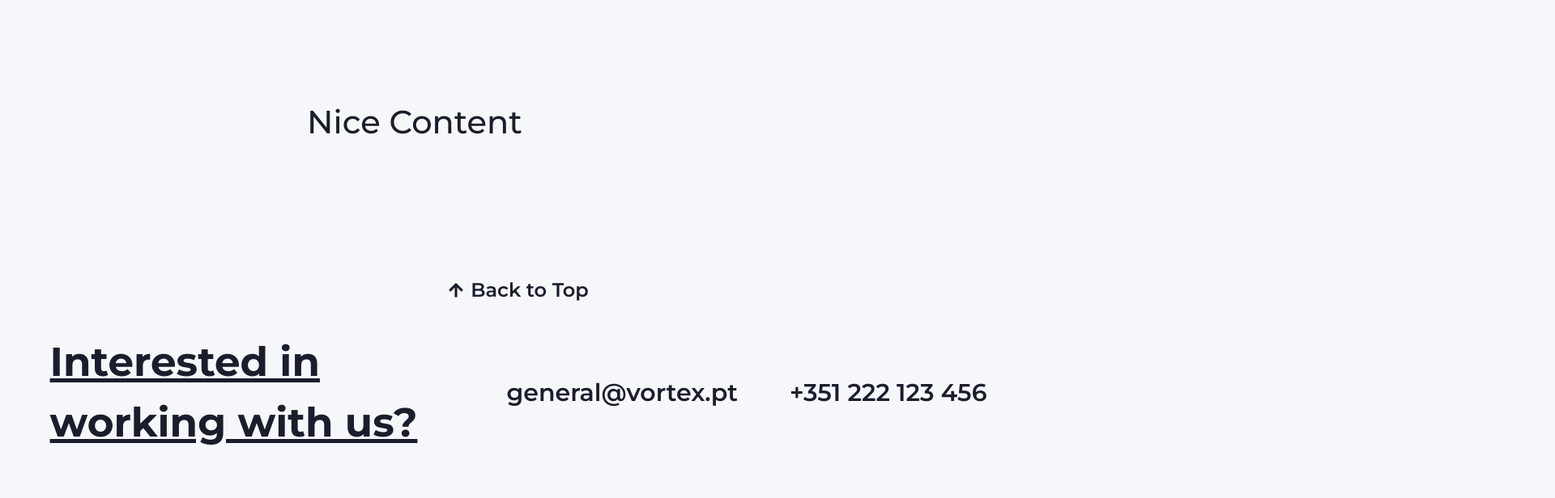
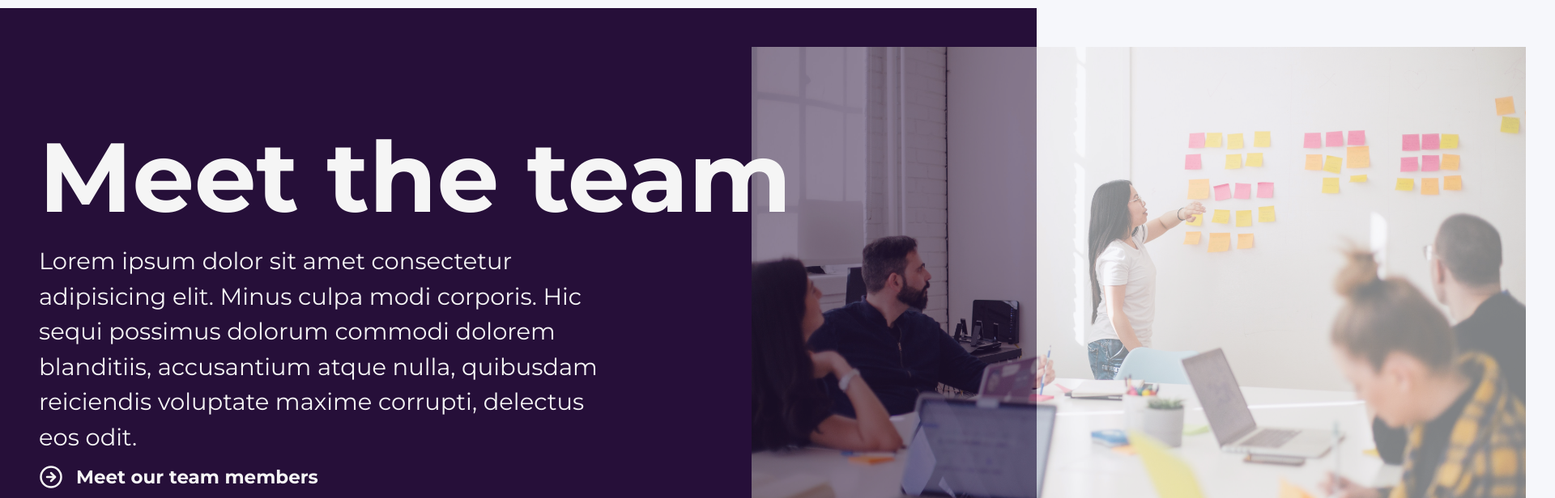
Before and after one commit to LGP21-LGP1/lgp21-lgp1.github.io, a Next.js app: page / in a window 1280 px wide. Shown: the part 60-676 px from the top of the page at 81% size, 1920 px wide, since content can reach past the window. Built offline with nearby package versions, Linux system fonts and the light colour scheme; no server answers; a web font is replaced by a local one.

Commit message:
'meet the team section' finished

```diff
--- a/pages/index.js
+++ b/pages/index.js
@@ -1,7 +1,10 @@
 import Head from 'next/head';
 import Link from 'next/link';
+import Image from 'next/image';
 import Navbar from '../components/navbar';
 import Footer from '../components/footer';
+import style from '../styles/home.module.css';
+import { FiArrowRightCircle } from 'react-icons/fi';
 
 export default function Home() {
   return (
@@ -13,7 +16,31 @@ export default function Home() {
         </Head>
         <Navbar dark={true} page={'home'} />
         <main>
-          <h1 className="title">Nice Content</h1>
+          <section id={style.meetTheTeam}>
+            <span id={style.content}>
+              <span id={style.textContent}>
+                <h2>Meet the team</h2>
+                <p>
+                  Lorem ipsum dolor sit amet consectetur adipisicing elit. Minus
+                  culpa modi corporis. Hic sequi possimus dolorum commodi
+                  dolorem blanditiis, accusantium atque nulla, quibusdam
+                  reiciendis voluptate maxime corrupti, delectus eos odit.
+                </p>
+                <Link href="/team" as={process.env.BACKEND_URL + '/team'}>
+                  <a id={style.meetTheTeamButton}>
+                    <FiArrowRightCircle size={30} />
+                    <span id={style.buttonText}>Meet our team members</span>
+                  </a>
+                </Link>
+              </span>
+              <img
+                id={style.meetTheTeamImg}
+                src="/assets/meet-the-team.png"
+                width={956}
+                height={637}
+              />
+            </span>
+          </section>
         </main>
         <Footer dark={false} />
       </div>
--- a/styles/global.css
+++ b/styles/global.css
@@ -56,13 +56,13 @@ nav > * {
 }
 
 main {
-  padding: 5rem 0;
+  margin: 0;
+  padding: 0;
   flex: 1;
   display: flex;
   flex-direction: column;
   justify-content: center;
   align-items: center;
-  max-width: 1024px;
 }
 
 .page-title {
--- /dev/null
+++ b/styles/home.module.css
@@ -0,0 +1,52 @@
+#meetTheTeam {
+  display: flex;
+  align-items: center;
+  background-color: var(--dark-accent);
+  color: var(--light);
+  width: 100%;
+  padding: 3rem;
+}
+
+#meetTheTeam #content {
+  margin: 0 auto;
+  max-width: 1980px;
+  display: flex;
+  align-items: center;
+}
+
+#textContent {
+  z-index: 2;
+}
+
+#meetTheTeamImg {
+  position: relative;
+  right: 80px;
+  z-index: 1;
+}
+
+#textContent h2 {
+  width: 960px;
+  font-size: 121px;
+  font-weight: bold;
+}
+
+#textContent p {
+  max-width: 700px;
+  font-size: 29px;
+  font-weight: normal;
+  margin: 10.5px 0;
+}
+
+#meetTheTeamButton {
+  border: none;
+  background: none;
+  color: inherit;
+  display: flex;
+  align-items: center;
+}
+
+#buttonText {
+  margin-left: 1rem;
+  font-size: 23px;
+  font-weight: bold;
+}
--- a/styles/solutions.module.css
+++ /dev/null
@@ -1,7 +0,0 @@
-#projectDescription {
-  max-width: 1048px;
-}
-
-.title {
-  color: green;
-}
```
Also changed, not shown: public/assets/meet-the-team.png (added).
